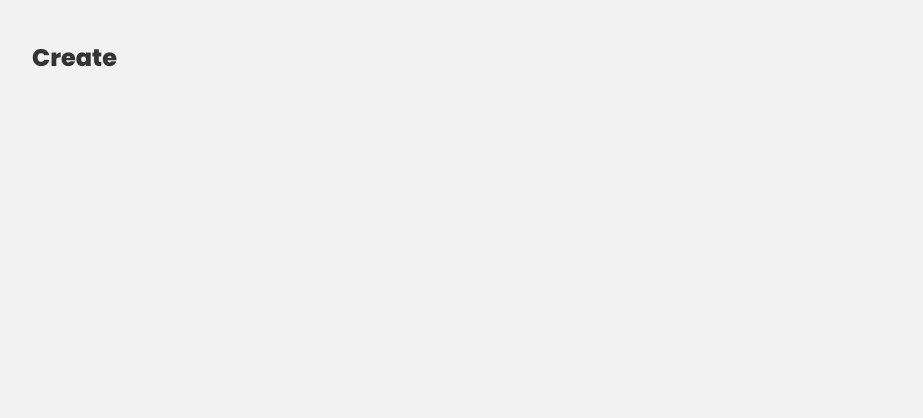
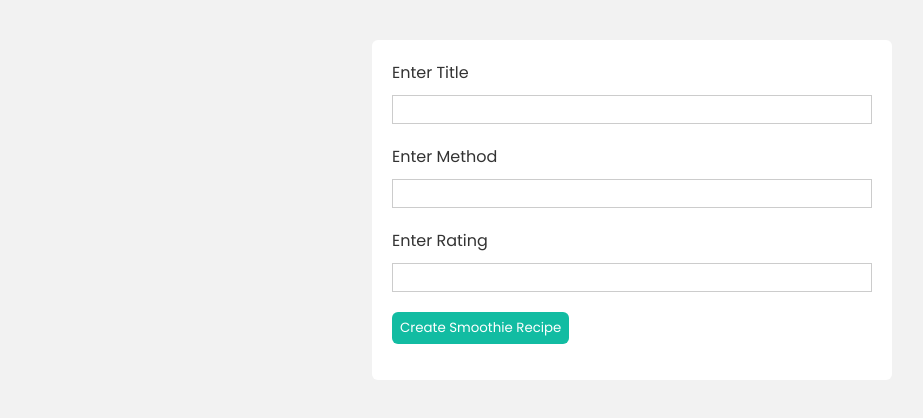
Before and after one commit to AliceGdj/next-supabase-app, a Next.js app: page /create in a window 1280 px wide. Shown: the top 418 px of the page, without its empty margins (8-931 px from the left). Built offline with nearby package versions, Linux system fonts and the light colour scheme.

Commit message:
add new record to db

```diff
--- a/package.json
+++ b/package.json
@@ -12,7 +12,8 @@
     "@supabase/supabase-js": "^2.42.0",
     "next": "14.1.4",
     "react": "^18",
-    "react-dom": "^18"
+    "react-dom": "^18",
+    "zod": "^3.22.4"
   },
   "devDependencies": {
     "@types/node": "^20",
--- /dev/null
+++ b/src/app/actions.ts
@@ -0,0 +1,44 @@
+"use server";
+
+import { revalidatePath } from "next/cache";
+import { redirect } from 'next/navigation'
+import supabase from "@/config/supabaseClient";
+import { z } from "zod";
+
+export async function createSmoothie(
+  prevState: {
+    message: string;
+  },
+  formData: FormData,
+) {
+    console.log(">> this is the top of the createSmoothie function ")
+
+    const schema = z.object({
+        title: z.string().min(1),
+        method: z.string().min(1),
+        rating: z.string().min(1),
+    });
+
+    const parse = schema.safeParse({
+        title: formData.get("title"),
+        method: formData.get("method"),
+        rating: formData.get("rating"),
+    });
+
+    if (!parse.success) {
+        return { message: "Failed to create smoothie" };
+    }
+
+    const smoothieToBeAdded = parse.data;
+
+    try {
+        await supabase
+            .from('smoothies')
+            .insert([ smoothieToBeAdded ])
+
+        revalidatePath("/"); // revalidatePath the homepage before redirection
+    } catch (e) {
+        return { message: "Failed to create smoothie" };
+    }
+    redirect('/'); // redirect to the homepage
+}
--- /dev/null
+++ b/src/app/create/add-form.tsx
@@ -0,0 +1,37 @@
+"use client";
+
+import { useFormState, useFormStatus } from "react-dom";
+import { createSmoothie } from "../actions";
+
+const initialState = {
+  message: "",
+};
+
+function SubmitButton() {
+  const { pending } = useFormStatus();
+
+  return (
+    <button type="submit" aria-disabled={pending}>
+      Create Smoothie Recipe
+    </button>
+  );
+}
+
+export function AddForm() {
+  const [state, formAction] = useFormState(createSmoothie, initialState);
+
+  return (
+    <form action={formAction}>
+      <label htmlFor="title">Enter Title</label>
+      <input type="text" id="title" name="title" required />
+      <label htmlFor="method">Enter Method</label>
+      <input type="text" id="method" name="method" required />
+      <label htmlFor="rating">Enter Rating</label>
+      <input type="number" id="rating" name="rating" required />
+      <SubmitButton />
+      <p aria-live="polite" className="sr-only" role="status">
+        {state?.message}
+      </p>
+    </form>
+  );
+}
--- a/src/app/create/page.tsx
+++ b/src/app/create/page.tsx
@@ -1,8 +1,11 @@
+import { AddForm } from "./add-form";
+
 const Create = () => {
-  console.log("create page")
+  console.log("create page");
+
   return (
     <div className="page create">
-      <h2>Create</h2>
+      <AddForm />
     </div>
   )
 };
--- a/src/app/globals.css
+++ b/src/app/globals.css
@@ -61,3 +61,29 @@ nav h1 {
   line-height: 0px;
   text-align: center;
 }
+
+/* forms */
+form {
+  background: #fff;
+  padding: 20px;
+  max-width: 480px;
+  margin: 0 auto;
+  border-radius: 6px;
+}
+form input, form textarea {
+  display: block;
+  width: 100%;
+  padding: 6px;
+  box-sizing: border-box;
+  border: 1px solid #ccc;
+  margin: 10px 0 20px 0;
+}
+form button {
+  background: var(--primary);
+  color: #fff;
+  border: 0;
+  border-radius: 6px;
+  padding: 6px 8px;
+  font-family: "Poppins";
+  cursor: pointer;
+}
--- a/src/app/page.tsx
+++ b/src/app/page.tsx
@@ -1,4 +1,4 @@
-import supabase from "@/config/supabaseClient";
+import supabase from "../config/supabaseClient";
 import Link from "next/link";
 import SmoothieCard from "../components/SmoothieCard";
 import { Smoothie } from "../types";
```
Also changed, not shown: 1 other file (tests, documents, lock files or other folders).
